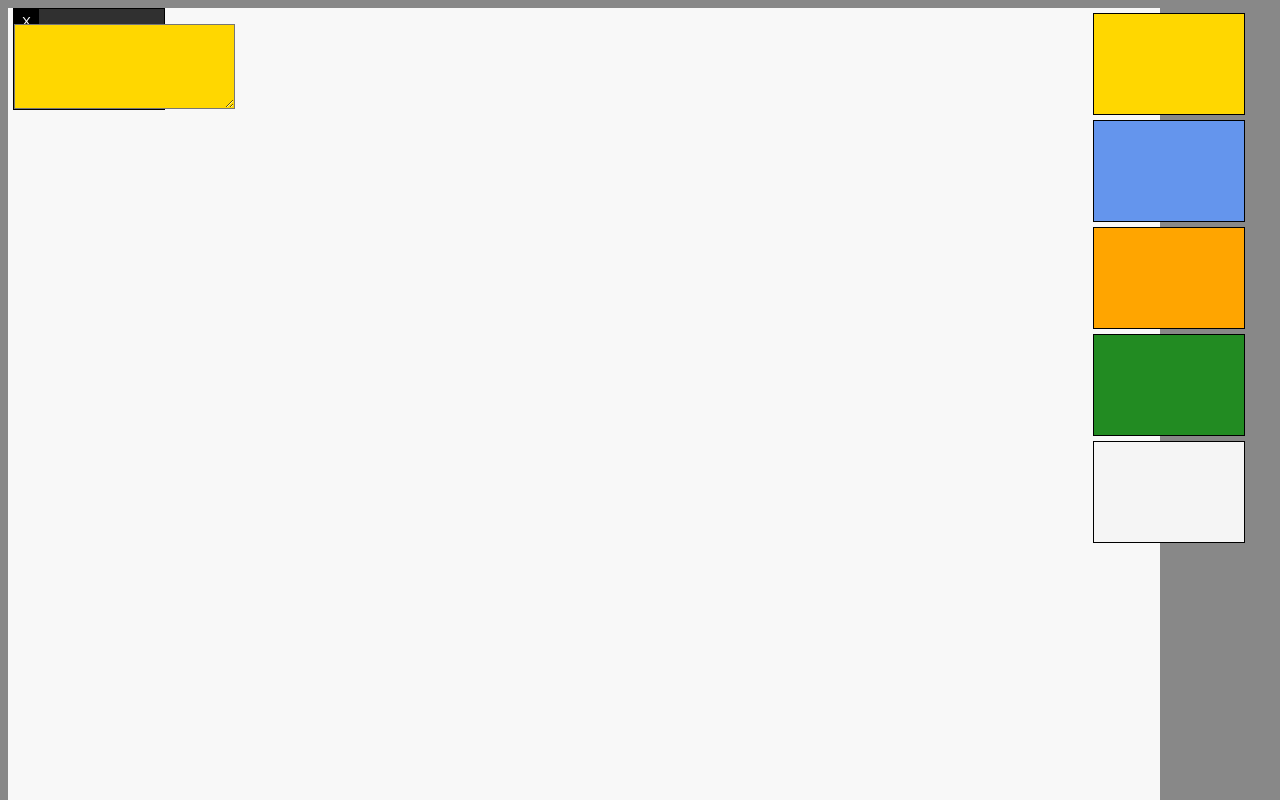
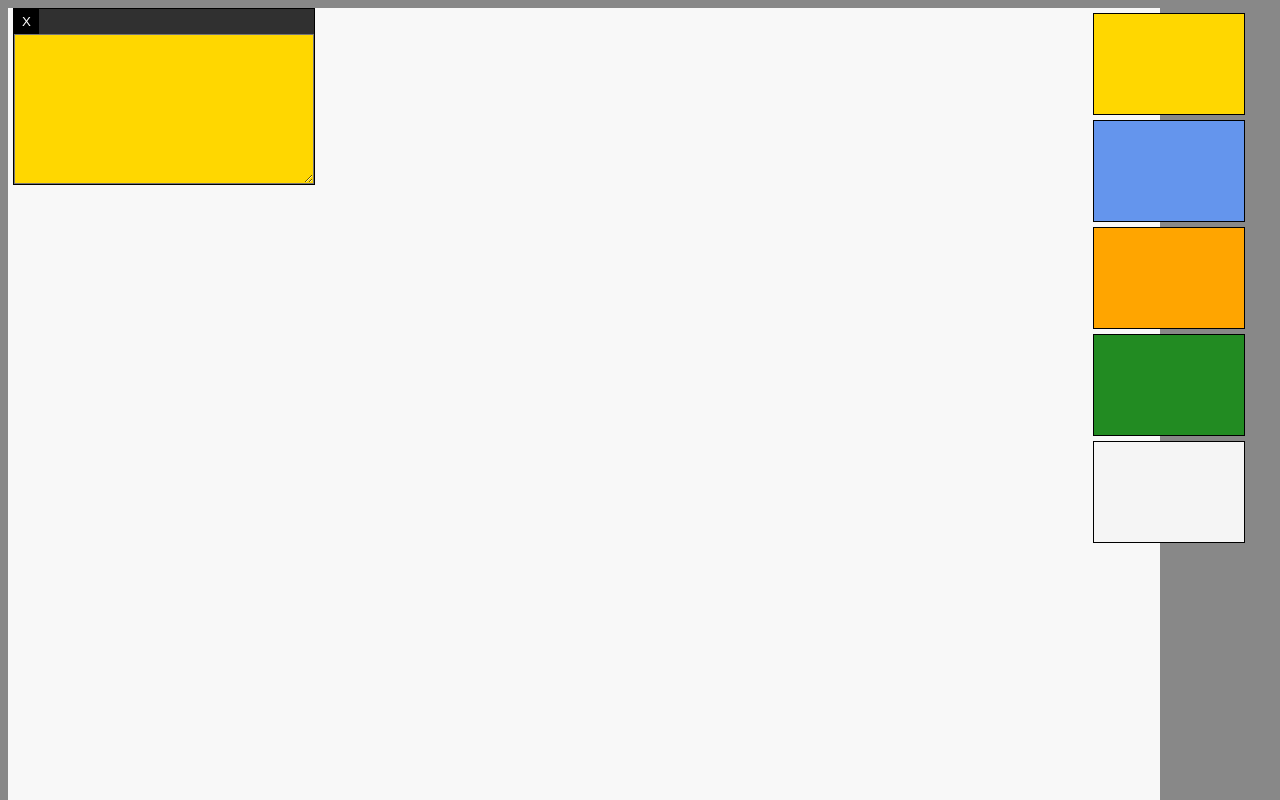
Before and after one commit to EndoHizumi/Memocca-Client, a plain HTML site: page board.html in a window 1280 px wide. Both pictures are taken after a click on the element 1169 px from the left and 64 px from the top of the page. Shown: the top 800 px of the page. Drawn offline with nearby package versions, Linux system fonts and the light colour scheme.

Commit message:
update: Adjust layout

```diff
--- a/board.css
+++ b/board.css
@@ -26,11 +26,14 @@ body {
   .sticky {
     display: table;
     border: solid 1px black;
-    width: 150px;
-    height: 100px;
     margin: 5px;
     margin-top: 5px;
     background-color: #303030;
+  }
+
+  .in_stock{
+    width: 150px;
+    height: 100px;
   }
 
   .in_canvas button{
@@ -49,10 +52,11 @@ body {
   }
 
   textarea{
-    position: absolute;
-    top:15%;
-    min-height: 85%;
-    min-width: 100%;
+    display: block;
+    width: 300px;
+    height: 150px;
+    min-width: 100px;
+    min-height: 30px;
     box-sizing: border-box;
     font-size: large;
   }
```
